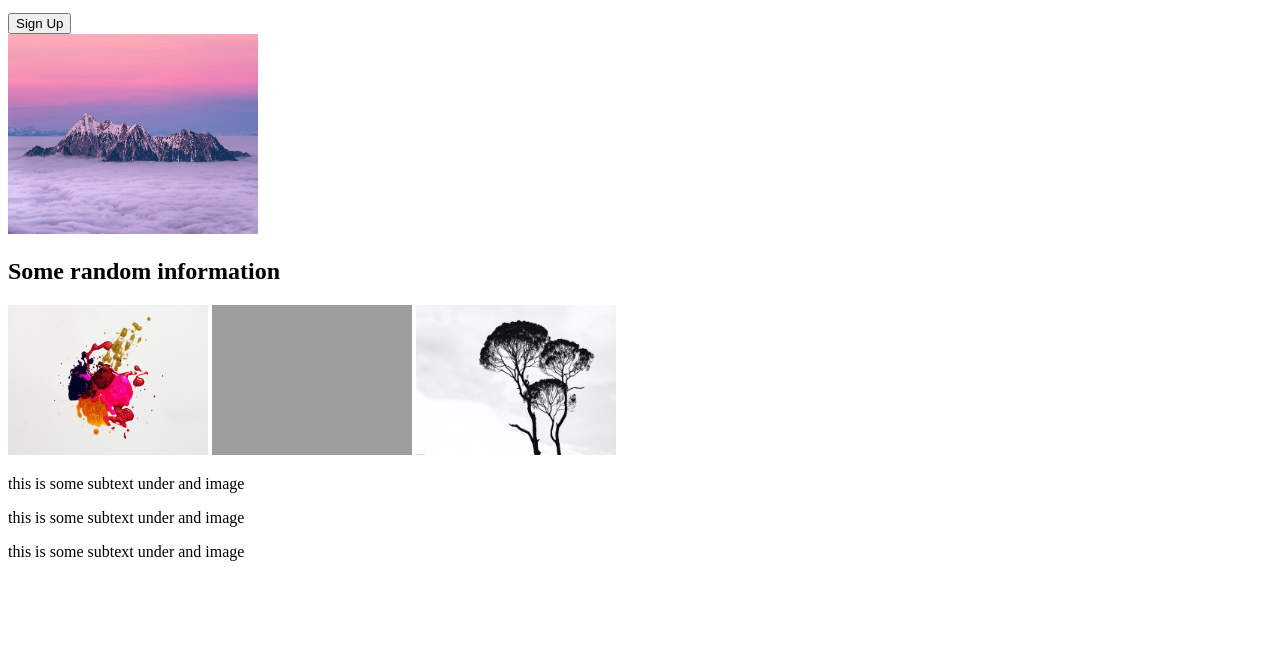
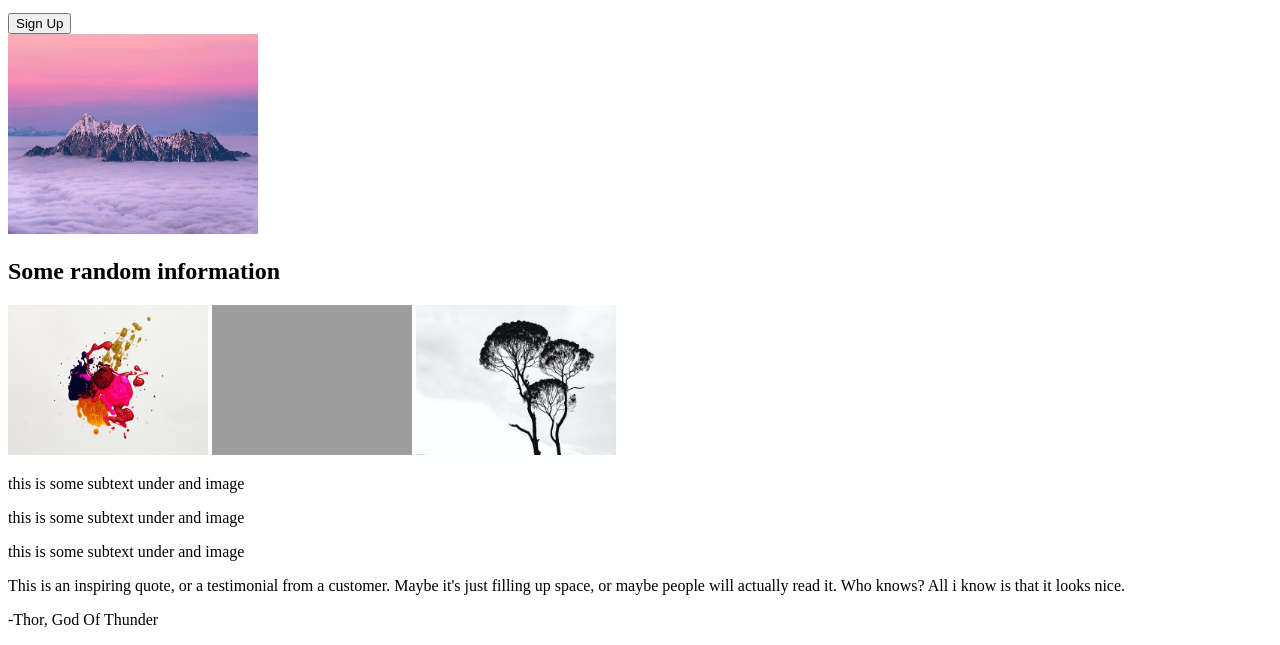
Before and after one commit to IdoHoresh/LandingPage, a plain HTML site: page index.html in a window 1280 px wide. Shown: the part 204-849 px from the top of the page. Before the commit the page ends 800 px from the top, so only its background shows below. Drawn offline with Linux system fonts and the light colour scheme; grey boxes are pictures that could not be loaded.

Commit message:
added the quote sectio which contains 2 parts : the quote itself and the one who said it

```diff
--- a/index.html
+++ b/index.html
@@ -44,6 +44,14 @@
     </div>
 </div>
 
+<div class="quote_section">
+    <p> This is an inspiring quote, or a testimonial from a customer.
+    Maybe it's just filling up space, or maybe people will actually
+    read it. Who knows? All i know is that it looks nice.
+    </p>
+    <p>-Thor, God Of Thunder</p>
+
+</div>
 
 
 </body>
```
